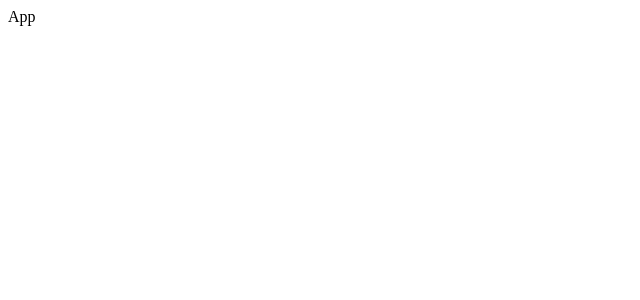
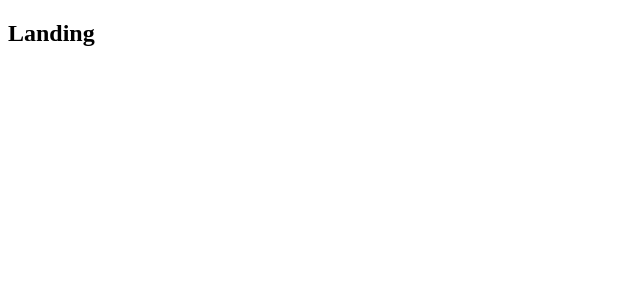
Before and after one commit to mateusmusial/emaily, a React (Create React App) app in the folder client/: page / in a window 1280 px wide. Shown: the top 300 px of the page, without its empty margins (0-640 px from the left). Built offline with nearby package versions, Linux system fonts and the light colour scheme.

Commit message:
React route setup and configuration

```diff
--- a/client/src/components/App.js
+++ b/client/src/components/App.js
@@ -1,5 +1,22 @@
+import { BrowserRouter, Route } from "react-router-dom";
+
+const Header = () => <h2>Header</h2>;
+const Dashboard = () => <h2>Dashboard</h2>;
+const SurveyNew = () => <h2>SurveyNew</h2>;
+const Landing = () => <h2>Landing</h2>;
+
 function App() {
-  return <div>App</div>;
+  return (
+    <div>
+      <BrowserRouter>
+        <div>
+          <Route exact path="/" component={Landing} />
+          <Route exact path="/surveys" component={Dashboard} />
+          <Route path="/surveys/new" component={SurveyNew} />
+        </div>
+      </BrowserRouter>
+    </div>
+  );
 }
 
 export default App;
```
